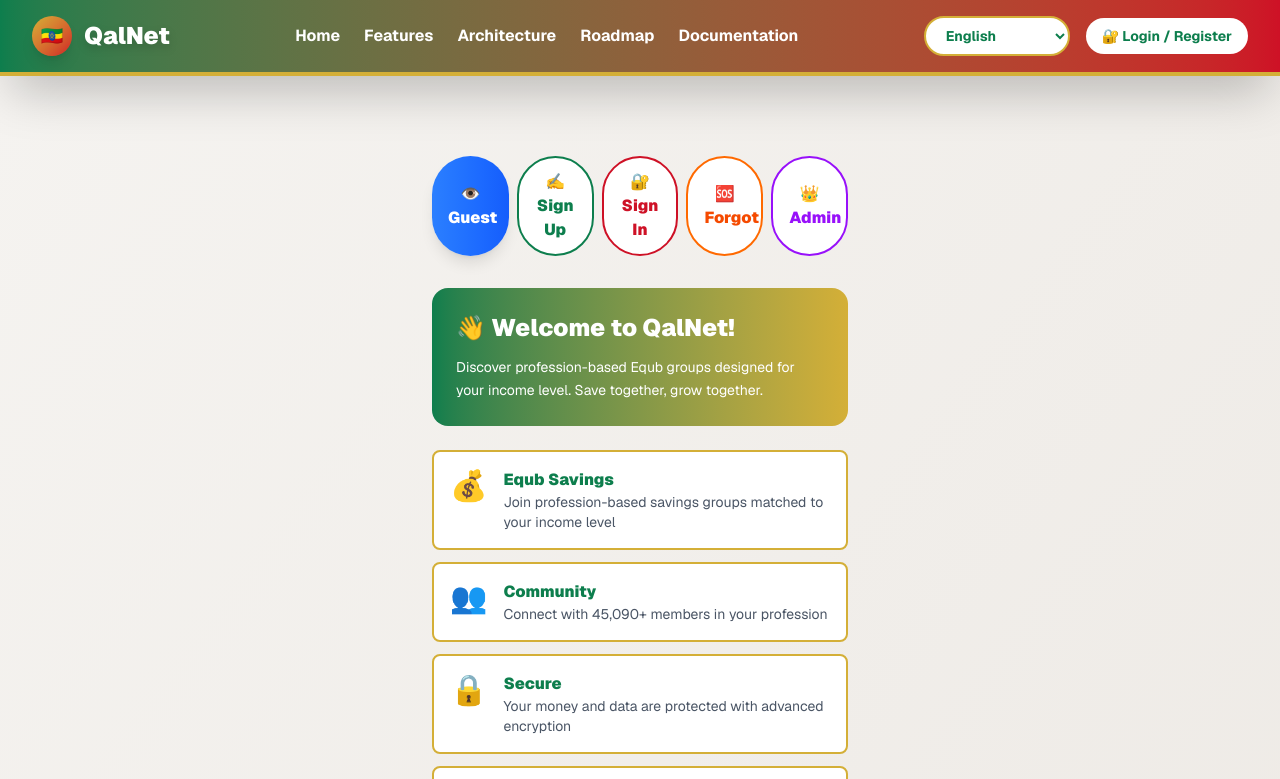
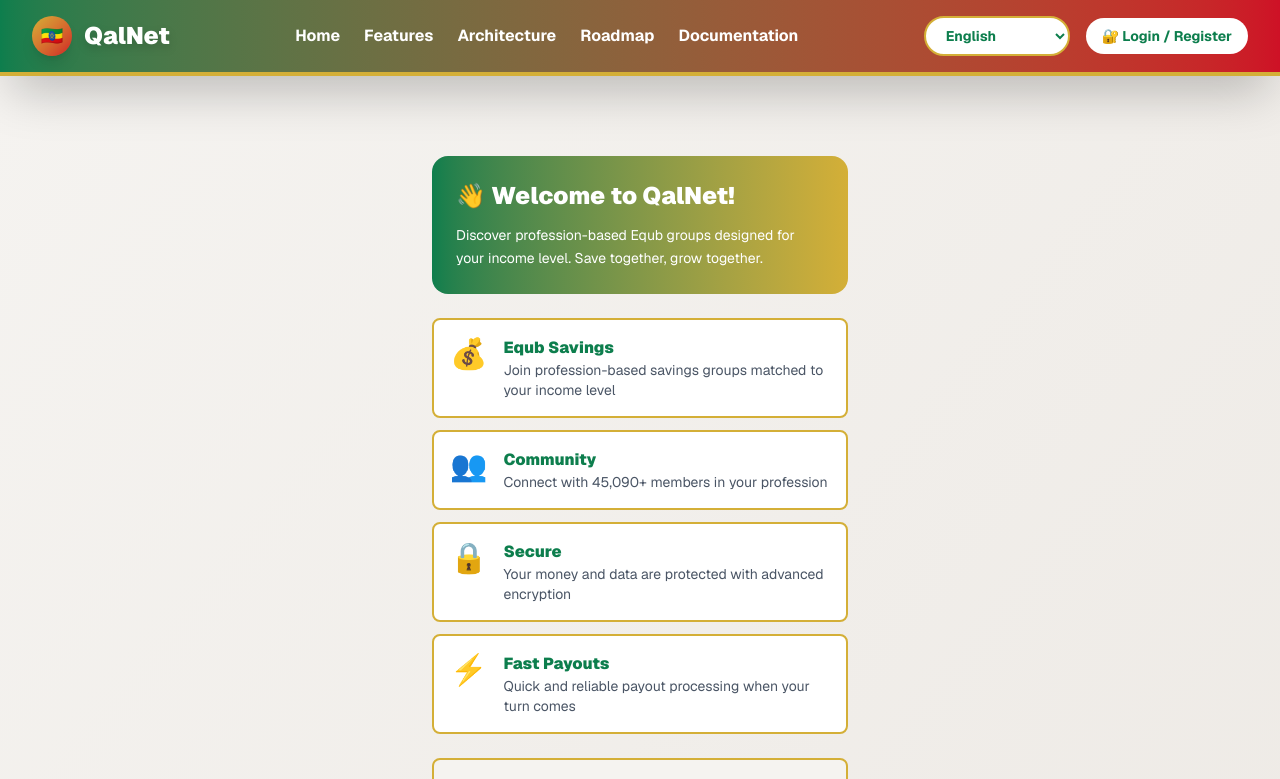
Before and after one commit to gtilahun2121-beep/QAL, a Next.js app: page /auth in a window 1280 px wide. Shown: the top 779 px of the page. Built offline with nearby package versions, Linux system fonts and the light colour scheme.

Commit message:
Remove auth tabs from page - show only the selected form

```diff
--- a/src/app/auth/page.tsx
+++ b/src/app/auth/page.tsx
@@ -29,60 +29,6 @@ function AuthContent() {
 
       <div className="min-h-screen bg-gradient-to-br from-[#f5f3f0] to-[#ece8e3] py-12 md:py-20">
         <div className="max-w-md mx-auto px-4">
-          {/* Mode Tabs */}
-          <div className="grid grid-cols-2 md:grid-cols-5 gap-2 mb-8">
-            <button
-              onClick={() => setMode('guest')}
-              className={`py-3 px-2 sm:px-4 font-black rounded-full transition-all duration-300 text-xs sm:text-base ${
-                mode === 'guest'
-                  ? 'bg-gradient-to-r from-blue-500 to-blue-600 text-white shadow-lg'
-                  : 'bg-white text-blue-600 border-2 border-blue-500'
-              }`}
-            >
-              👁️ Guest
-            </button>
-            <button
-              onClick={() => setMode('register')}
-              className={`py-3 px-2 sm:px-4 font-black rounded-full transition-all duration-300 text-xs sm:text-base ${
-                mode === 'register'
-                  ? 'bg-gradient-to-r from-[#0d7e4d] to-[#d4af37] text-white shadow-lg'
-                  : 'bg-white text-[#0d7e4d] border-2 border-[#0d7e4d]'
-              }`}
-            >
-              ✍️ Sign Up
-            </button>
-            <button
-              onClick={() => setMode('login')}
-              className={`py-3 px-2 sm:px-4 font-black rounded-full transition-all duration-300 text-xs sm:text-base ${
-                mode === 'login'
-                  ? 'bg-gradient-to-r from-[#ce1126] to-[#d4af37] text-white shadow-lg'
-                  : 'bg-white text-[#ce1126] border-2 border-[#ce1126]'
-              }`}
-            >
-              🔐 Sign In
-            </button>
-            <button
-              onClick={() => setMode('forgot')}
-              className={`py-3 px-2 sm:px-4 font-black rounded-full transition-all duration-300 text-xs sm:text-base ${
-                mode === 'forgot'
-                  ? 'bg-gradient-to-r from-orange-500 to-red-600 text-white shadow-lg'
-                  : 'bg-white text-orange-600 border-2 border-orange-500'
-              }`}
-            >
-              🆘 Forgot
-            </button>
-            <button
-              onClick={() => setMode('admin')}
-              className={`py-3 px-2 sm:px-4 font-black rounded-full transition-all duration-300 text-xs sm:text-base ${
-                mode === 'admin'
-                  ? 'bg-gradient-to-r from-purple-600 to-red-600 text-white shadow-lg'
-                  : 'bg-white text-purple-600 border-2 border-purple-600'
-              }`}
-            >
-              👑 Admin
-            </button>
-          </div>
-
           {/* Forms */}
           {mode === 'guest' && (
             <GuestOverviewRefactored lang={lang} />
```
